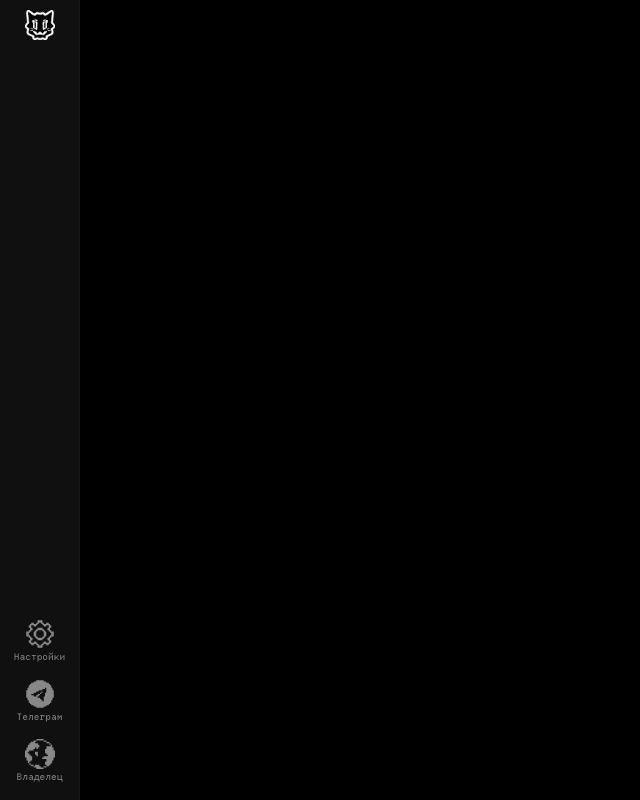
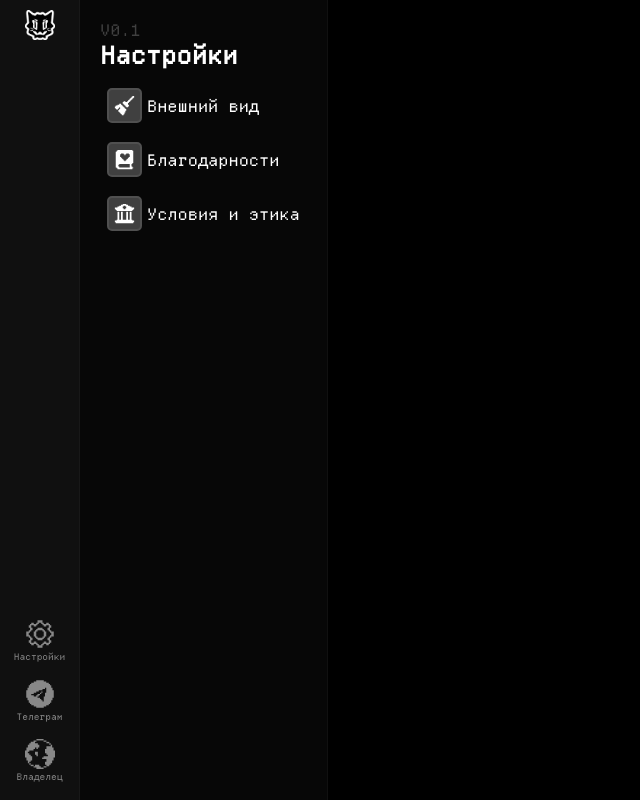
Before and after one commit to VladTHK/CutLink, a React (Vite) app: page /settings/thanks in a window 1280 px wide. Before the commit this address had no page. Shown: the whole page, without its empty margins (0-640 px from the left). Built offline with nearby package versions, Linux system fonts and the light colour scheme.

Commit message:
workable settings

```diff
--- a/src/App.jsx
+++ b/src/App.jsx
@@ -1,11 +1,12 @@
 import { BrowserRouter, Routes, Route } from 'react-router-dom';
 import Header from "./components/Header/Header"
 import Main from './pages/HomePage/Main'
-import Settings from './pages/SettingsPage/SettingsPage'
+import ThanksPage from './pages/SettingsPage/ThanksPage'
+import ThemePage from './pages/SettingsPage/ThemePage'
+import TermsPage from './pages/SettingsPage/TermsPage'
 import styles from './App.module.css'
 
 function App() {
-  // Определяем basename в зависимости от окружения
   const baseName = import.meta.env.PROD ? "/CutLink" : "/";
 
   return (
@@ -14,7 +15,9 @@ function App() {
         <Header />
         <Routes>
           <Route path="/" element={<Main />} />
-          <Route path="/settings" element={<Settings />} />
+          <Route path="/settings/thanks" element={<ThanksPage />} />
+          <Route path="/settings/terms" element={<TermsPage />} />
+          <Route path="/settings/themes" element={<ThemePage />} />
         </Routes>
       </div>
     </BrowserRouter>
--- a/src/components/Navigation/Navigation.jsx
+++ b/src/components/Navigation/Navigation.jsx
@@ -9,7 +9,6 @@ const Navigation = () => {
     const location = useLocation();
 
     const handleSettingsClick = () => {
-        // Если уже на странице настроек, вернёмся на главную
         if (location.pathname === '/settings') {
             window.location.href = '/';
         }
@@ -18,7 +17,7 @@ const Navigation = () => {
     return (
         <ul className={styles.navigation}>
             <li id="settings">
-                <Link title="Настройки" to="/settings" onClick={handleSettingsClick}>
+                <Link title="Настройки" to="/settings/themes" onClick={handleSettingsClick}>
                     <img src={cogIcon} alt="settings"/>
                 </Link>
             </li>
--- a/src/components/SettingsNavigation/SettingsNavigation.jsx
+++ b/src/components/SettingsNavigation/SettingsNavigation.jsx
@@ -8,7 +8,7 @@ import styles from "./styles.module.css"
 
 const SettingsNavigation = () => {
     const items = [
-    { icon: broomIcon, text: "Внешний вид", path: "/settings/theme" },
+    { icon: broomIcon, text: "Внешний вид", path: "/settings/themes" },
     { icon: thanksIcon, text: "Благодарности", path: "/settings/thanks" },
     { icon: bankIcon, text: "Условия и этика", path: "/settings/terms" },
     ];
@@ -20,7 +20,7 @@ const SettingsNavigation = () => {
                 <ul className={styles.Settings__list}>
                     {items.map((item, index) => (
                         <li className={styles.Settings__listItem} key={index}>
-                            <Link to={item.path}>
+                            <Link to={item.path} className={styles.link}>
                                 <img src={item.icon} />
                                 <span>{item.text}</span>
                             </Link>
--- a/src/components/SettingsNavigation/styles.module.css
+++ b/src/components/SettingsNavigation/styles.module.css
@@ -1,5 +1,7 @@
 .Settings {
     padding: 20px;
+    background-color: #070707;
+    border-right: 1px solid #101010;
 }
 
 .Settings > span {
@@ -18,21 +20,26 @@
     padding: 5px;
     border: 2px solid transparent;
     display: flex;
+}
+
+.link {
+    color: #fff;
+    gap: 5px;
+    text-decoration: none;
+    display: flex;
     align-items: center;
-    gap: 5px;
 }
 
 .Settings__listItem:hover {
-    background: #ffffff25;
     border-radius: 10px;
     cursor: pointer;
-    border: 2px dashed #505050;
+    border: 2px solid #505050;
 }
 
 .Settings__listItem img {
     width: 35px;
     padding: 5px;
     background: #404040;
-    border-radius: 10px;
+    border-radius: 5px;
     border: 2px solid #505050;
 }
--- a/src/components/TermsNote/TermsNote.jsx
+++ b/src/components/TermsNote/TermsNote.jsx
@@ -1,10 +1,11 @@
+import { Link } from "react-router-dom";
 import styles from './styles.module.css';
 
 const TermsNote = () => {
     return (
         <div className={styles.termsNote}>
             <p>
-                Тыкаешь — значит согласен с <a href="#">этими буквами и цифрами</a>
+                Тыкаешь — значит согласен с <Link to="/settings/terms">этими буквами и цифрами</Link>
             </p>
         </div>
     );
--- a/src/components/TermsNote/styles.module.css
+++ b/src/components/TermsNote/styles.module.css
@@ -16,7 +16,6 @@
 
 .termsNote a {
     color: #383838;
-    text-decoration: none;
     transition: color 0.3s ease;
 }
 
--- /dev/null
+++ b/src/pages/SettingsPage/TermsPage.jsx
@@ -0,0 +1,13 @@
+import SettingsNavigation from "../../components/SettingsNavigation/SettingsNavigation.jsx";
+
+
+
+const TermsPage = () => {
+
+
+    return (
+        <SettingsNavigation/>
+    );
+};
+
+export default TermsPage;
--- /dev/null
+++ b/src/pages/SettingsPage/ThanksPage.jsx
@@ -0,0 +1,13 @@
+import SettingsNavigation from "../../components/SettingsNavigation/SettingsNavigation.jsx";
+
+
+
+const ThanksPage = () => {
+
+
+    return (
+        <SettingsNavigation/>
+    );
+};
+
+export default ThanksPage;
--- a/src/pages/SettingsPage/SettingsPage.jsx
+++ b/src/pages/SettingsPage/ThemePage.jsx
@@ -2,7 +2,7 @@ import SettingsNavigation from "../../components/SettingsNavigation/SettingsNavi
 
 
 
-const Settings = () => {
+const ThemePage = () => {
 
 
     return (
@@ -10,4 +10,4 @@ const Settings = () => {
     );
 };
 
-export default Settings;
+export default ThemePage;
```
